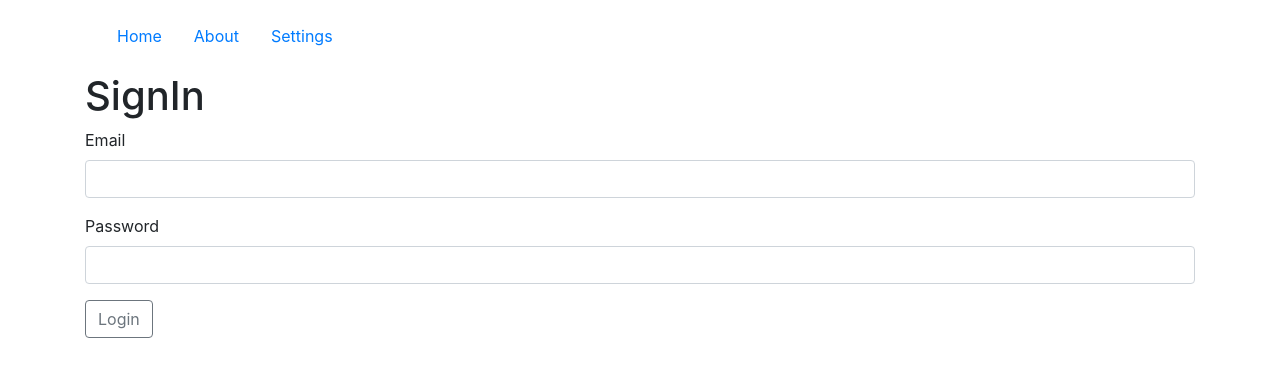
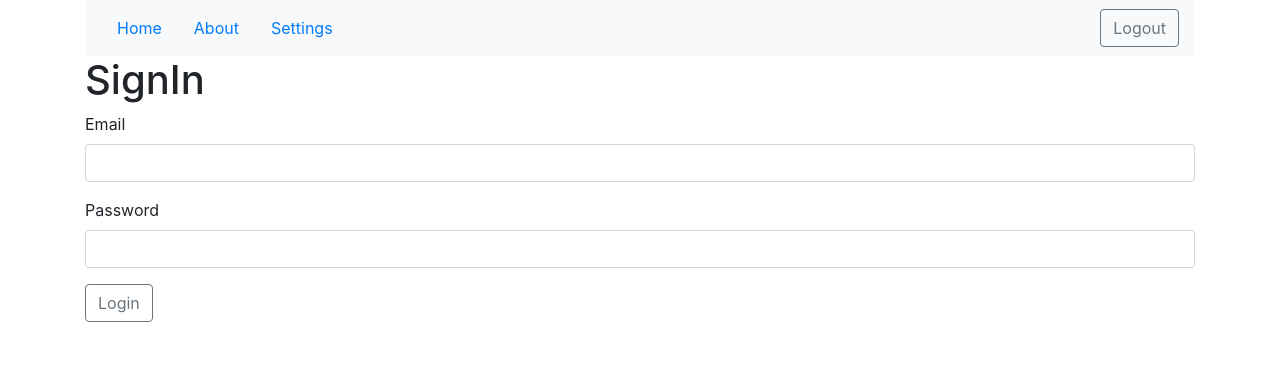
Before and after one commit to benblub/activity-recorder-web-client, a Vue app: page /login in a window 1280 px wide. Shown: the top 376 px of the page. Built offline with nearby package versions, Linux system fonts and the light colour scheme; sample sign-in values are in the browser's storage.

Commit message:
show nav when user isLoggedIn and add logout and user email

```diff
--- a/src/App.vue
+++ b/src/App.vue
@@ -1,6 +1,14 @@
 <template>
   <div id="app" class="container">
-    <div id="nav" class="p-3">
+    <nav
+            v-if="isLoggedIn"
+            class="navbar navbar-expand-lg navbar-light bg-light">
+
+      <button class="navbar-toggler" type="button" data-toggle="collapse" data-target="#navbarTogglerDemo02" aria-controls="navbarTogglerDemo02" aria-expanded="false" aria-label="Toggle navigation">
+        <span class="navbar-toggler-icon"></span>
+      </button>
+
+      <div class="navbar-collapse collapse justify-content-between align-items-center w-100" id="navbarTogglerDemo02">
         <ul class="nav">
           <li class="nav-item">
             <router-link to="/" class="nav-link">Home</router-link>
@@ -12,11 +20,41 @@
             <router-link to="/settings" class="nav-link">Settings</router-link>
           </li>
         </ul>
+
+        <ul class="nav navbar-nav flex-row justify-content-md-center justify-content-start flex-nowrap">
+          <li class="nav-item">
+            <span class="navbar-text font-weight-light mr-3" v-if="isLoggedIn">{{ email }}</span>
+          </li>
+          <li class="nav-item">
+            <a @click="logout" class="btn btn-outline-secondary" v-if="isLoggedIn">Logout</a>
+          </li>
+        </ul>
       </div>
+    </nav>
+
     <router-view/>
   </div>
 </template>
 
-<style>
-
-</style>
+<script>
+  export default {
+    data () {
+      return {
+        email: localStorage.email
+      }
+    },
+    computed : {
+      isLoggedIn : function(){
+        return this.$store.getters.isLoggedIn
+      }
+    },
+    methods: {
+      logout: function () {
+        this.$store.dispatch('logout')
+                .then(() => {
+                  this.$router.push('/login')
+                })
+      }
+    }
+  }
+</script>
```
Lines whose indentation alone changed are shown as unchanged.
